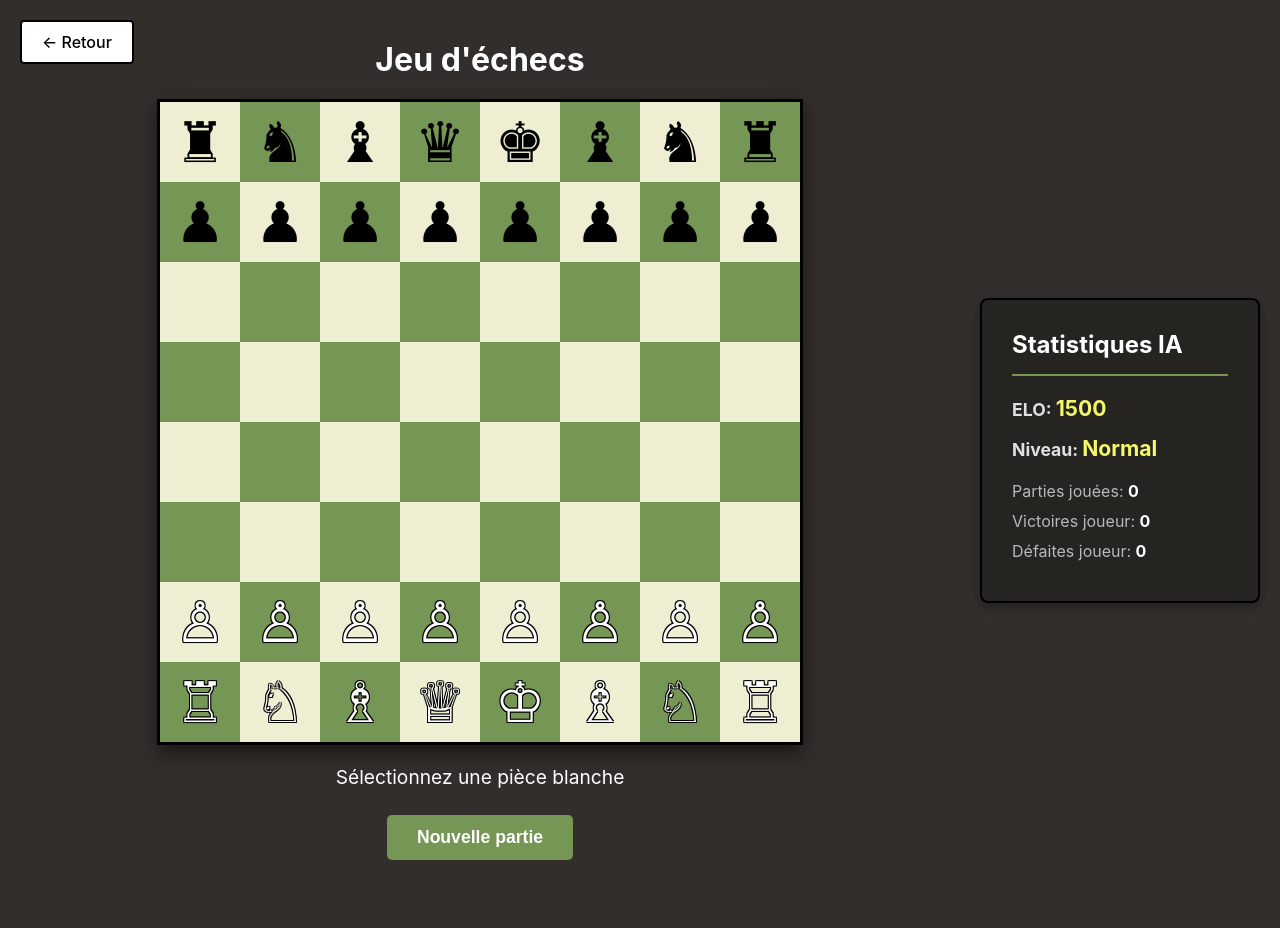
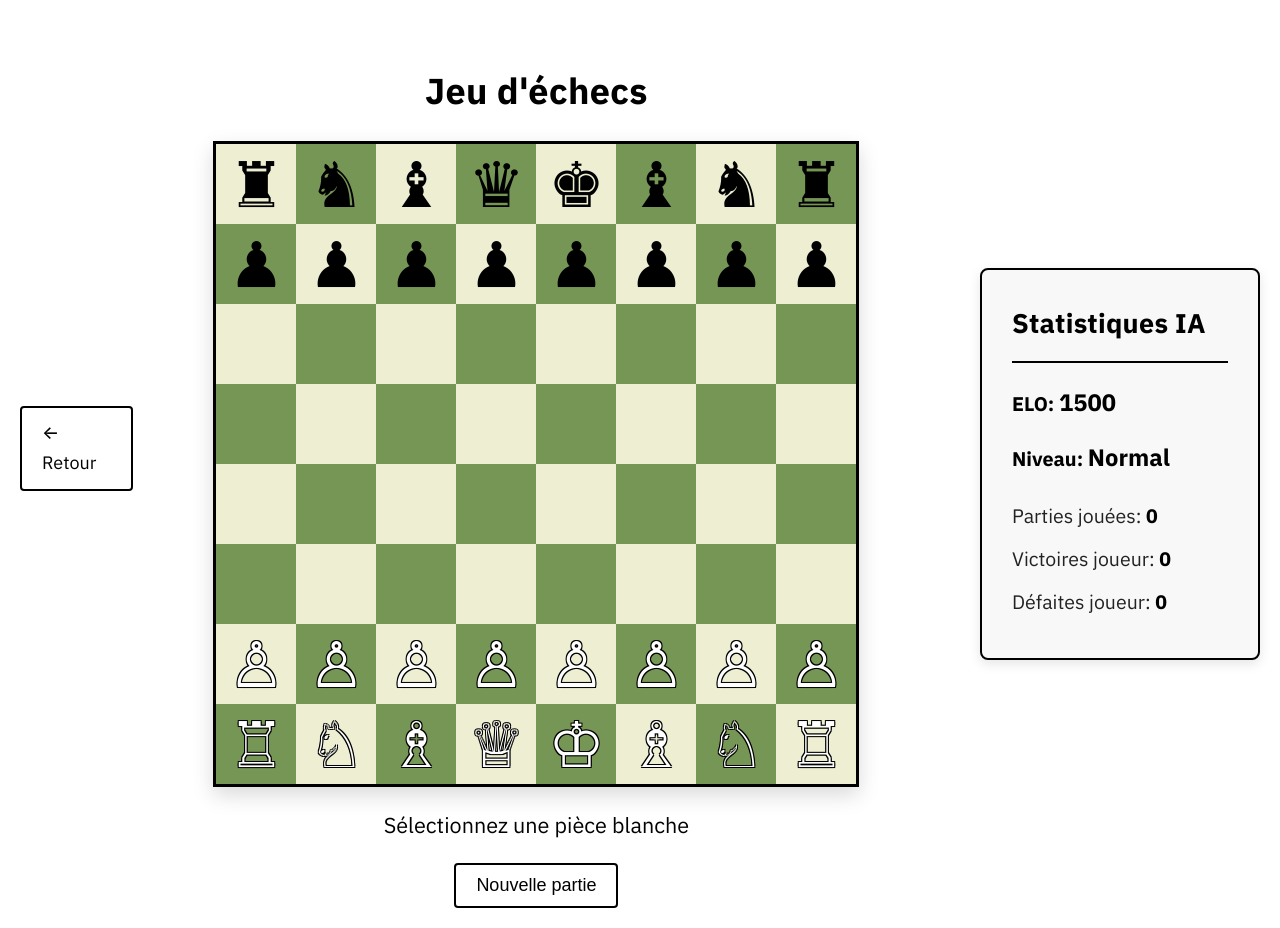
Before and after one commit to MADUP212/MADUP212.github.io, a Jekyll site: the page jeux/chess.html, which Jekyll copies as it is, in a window 1280 px wide. Built offline with Jekyll 4.4.1, drawn with Linux system fonts in a browser that asks for light colours; before the commit the page ends 900 px from its top, so only the background shows below that.

Commit message:
Update chess.html

```diff
--- a/jeux/chess.html
+++ b/jeux/chess.html
@@ -4,6 +4,7 @@
     <meta charset="UTF-8">
     <meta name="viewport" content="width=device-width, initial-scale=1.0">
     <title>Jeu d'échecs avec IA</title>
+    <link rel="stylesheet" href="/assets/style.css">
     <style>
         * {
             margin: 0;
@@ -12,9 +13,9 @@
         }
 
         body {
-      background: #312e2b;
-      color: #fff;
-      font-family: -apple-system, BlinkMacSystemFont, 'Segoe UI', sans-serif;
+            background: #fff;
+            color: #000;
+            font-family: 'IBM Plex Sans', -apple-system, BlinkMacSystemFont, 'Segoe UI', sans-serif;
             display: flex;
             justify-content: center;
             align-items: center;
@@ -40,7 +41,7 @@
         h2 {
             margin-bottom: 20px;
             font-size: 2em;
-      color: #fff;
+            color: #000;
         }
 
         #chessboard {
@@ -49,7 +50,7 @@
             grid-template-rows: repeat(8, 80px);
             gap: 0;
             border: 3px solid #000;
-      box-shadow: 0 8px 20px rgba(0,0,0,0.5);
+            box-shadow: 0 8px 20px rgba(0,0,0,0.15);
         }
 
         .case {
@@ -72,50 +73,50 @@
         }
 
         .selected {
-      box-shadow: inset 0 0 0 3px #f6f669;
+            box-shadow: inset 0 0 0 3px #000;
         }
 
         #info {
             margin-top: 20px;
             font-size: 1.2em;
-      color: #fff;
+            color: #000;
             min-height: 30px;
         }
 
         #sidebar {
-      background: #262421;
+            background: #f8f8f8;
             border: 2px solid #000;
             padding: 30px;
             min-width: 280px;
             border-radius: 8px;
-      box-shadow: 0 4px 12px rgba(0,0,0,0.3);
+            box-shadow: 0 4px 12px rgba(0,0,0,0.1);
         }
 
         #sidebar h3 {
             margin-top: 0;
             margin-bottom: 20px;
-      border-bottom: 2px solid #769656;
+            border-bottom: 2px solid #000;
             padding-bottom: 15px;
             font-size: 1.5em;
-      color: #fff;
+            color: #000;
         }
 
         .info-line {
             margin: 15px 0;
             font-weight: bold;
             font-size: 1.1em;
-      color: #e0e0e0;
+            color: #000;
         }
 
         .info-line span {
-      color: #f6f669;
+            color: #000;
             font-size: 1.2em;
         }
 
         #status {
             margin-top: 20px;
             font-size: 1em;
-      color: #b8b8b8;
+            color: #333;
         }
 
         #status p {
@@ -123,25 +124,26 @@
         }
 
         #status span {
-      color: #fff;
+            color: #000;
             font-weight: bold;
         }
 
         button {
             margin-top: 20px;
-      padding: 12px 30px;
-      background: #769656;
-      color: #fff;
-      border: none;
+            padding: 10px 20px;
+            background: #fff;
+            color: #000;
+            border: 2px solid #000;
             cursor: pointer;
-      font-size: 1.1em;
-      border-radius: 5px;
-      font-weight: bold;
-      transition: background 0.2s;
+            font-size: 1em;
+            font-weight: 500;
+            border-radius: 4px;
+            transition: all 0.2s ease;
         }
 
         button:hover {
-      background: #5f7a45;
+            background: #000;
+            color: #fff;
         }
 
         @media (max-width: 1024px) {
@@ -163,7 +165,8 @@
     </style>
 </head>
 <body>
-      <a href="javascript:history.back()" class="back-button" style="position: fixed; top: 20px; left: 20px; display: inline-block; padding: 10px 20px; color: #000; background-color: #fff; border: 2px solid #000; text-decoration: none; font-size: 1em; font-weight: 500; border-radius: 4px; transition: all 0.2s ease; z-index: 1000;">← Retour</a>
+    <a href="javascript:history.back()" class="back-button">← Retour</a>
+
     <div id="container">
         <div id="game-section">
             <h2>Jeu d'échecs</h2>
@@ -171,6 +174,7 @@
             <p id="info">Sélectionnez une pièce blanche</p>
             <button onclick="resetGame()">Nouvelle partie</button>
         </div>
+
         <div id="sidebar">
             <h3>Statistiques IA</h3>
             <div class="info-line">ELO: <span id="elo">1500</span></div>
@@ -182,7 +186,6 @@
             </div>
         </div>
     </div>
-
   <script>
     // Pièces Unicode - BLANCS en majuscules (pièces blanches), NOIRS en minuscules (pièces noires)
     const pieces = {
```
Lines whose indentation alone changed are shown as unchanged.
